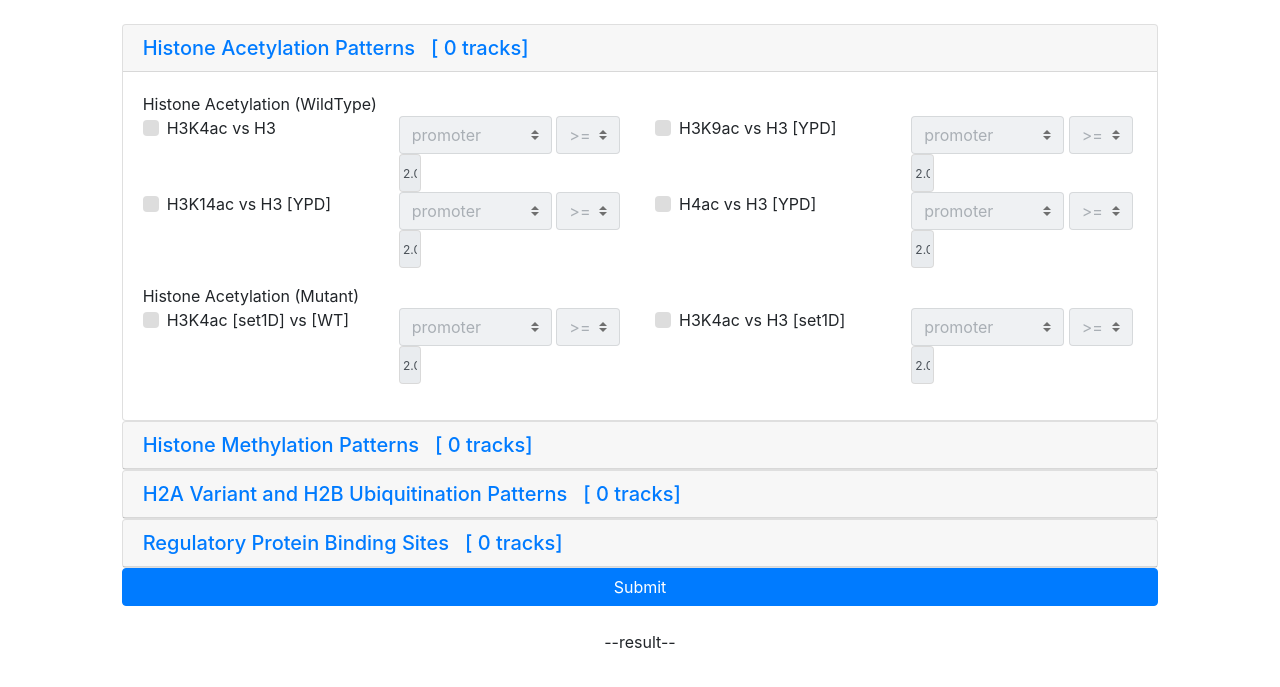
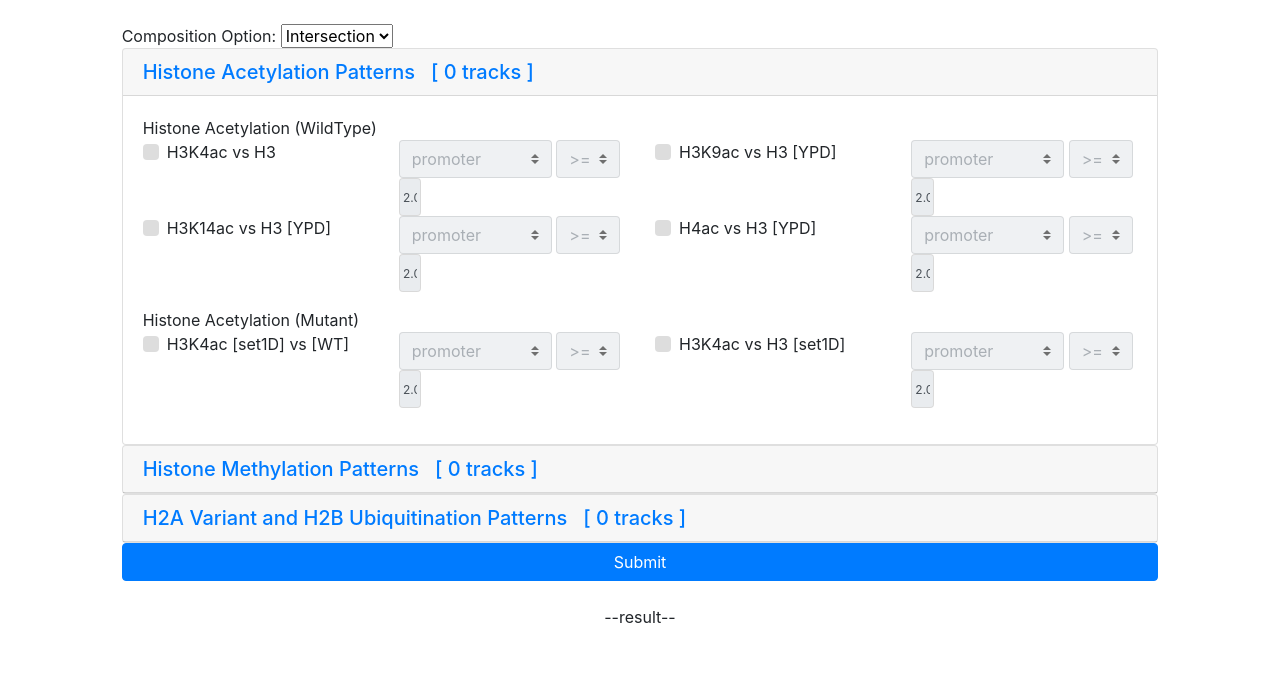
Before and after one commit to tuhaoping/YNA_filter, a Django app: page /home/ in a window 1280 px wide. Shown: the part 56-743 px from the top of the page. Run offline with Django 3.2, Linux system fonts and the light colour scheme; some libraries are stand-ins or nearby versions.

Commit message:
Composition
Add Composition select
Hide "Regulatory Protein Binding Sites"

```diff
--- a/main_result/models.py
+++ b/main_result/models.py
@@ -113,8 +113,8 @@ class FilterResult():
 				finally:
 					db.close()
 
-		print(len(self.result_gene))
-		return self.result_gene
+		# print(len(self.result_gene))
+		return self.result_gene, len(self.result_gene)
 		# try:
 		# 	db = MySQLdb.connect('localhost', 'haoping', 'a012345', 'yna_database')
 		# 	cursor = db.cursor()
--- a/main_result/templates/test.html
+++ b/main_result/templates/test.html
@@ -1,4 +1,5 @@
 <div class="table" style="border:1px solid #c5c5c5; padding:5px;">
+	<span class="float-left">The list mode displays <span class="text-danger">{{ total}}</span> results matching following filtering criteria.</span><br><br>
 	<table id="result_table">
 		<thead>
 			<th>Gene name</th>
--- a/main_result/views.py
+++ b/main_result/views.py
@@ -8,5 +8,6 @@ def result(request):
 	a = json.loads(request.POST['jdata'])
 	result = FilterResult(a)
 	# print()
-	gene_set = sorted(list(result.getResult()))
-	return render(request, 'test.html', {'gene':gene_set})
+	gene_set, total = result.getResult(request.POST['composition'])
+	gene_set = sorted(list(gene_set))
+	return render(request, 'test.html', {'gene':gene_set, 'total':total})
--- a/static/js/ajaxFilter.js
+++ b/static/js/ajaxFilter.js
@@ -38,6 +38,7 @@ $(document).ready(function(){
 	    	url:"/result/",
 	    	data:{
 	    		jdata: JSON.stringify(jdata),
+	    		composition: $("#Composition").val(),
 	    	},
 	    	type:"POST",
 	    	success:function(d){
--- a/templates/home.html
+++ b/templates/home.html
@@ -46,13 +46,18 @@
 		<div class="row">
 			<div class="col-1"></div>
 			<div class="col-10" role="tablist" id="feature_accordion">
+				Composition Option:
+				<select id="Composition">
+					<option value="intersection">Intersection</option>
+					<option value="Union">Union</option>
+				</select>
 				<!-- <form> -->
 				{% for Patterns, patterns_data in item.items %}
 					<div class="card">
 						<div class="card-header" role="tab" id="heading{{forloop.counter}}">
 				      <h5 class="mb-0">
 				        <a class="collapsed" data-toggle="collapse" href="#collapse{{forloop.counter}}" aria-expanded="false" aria-controls="collapse{{forloop.counter}}">
-						          {{ Patterns }} &nbsp;&nbsp;[ <span class="track">0</span> tracks]
+				          {{ Patterns }} &nbsp;&nbsp;[ <span class="track">0</span> tracks ]
 				        </a>
 				      </h5>
 				    </div>
--- a/yna_filter/views.py
+++ b/yna_filter/views.py
@@ -17,9 +17,9 @@ def HomePage(request):
 			'H2B Ubiquitination (WildType)':['H2BK123ub vs H2'],
 			'H2B Ubiquitination (Mutant)':['H2BK123ub vs H2 [ubp8D]', 'H2BK123ub vs H2 [ubp10D]']
 		},
-		'Regulatory Protein Binding Sites':{
-			'Regulatory Protein Binding Sites':['Ada2','Ahc1','Aor1','Arp6','Ash1','Bre1','Bre2','Chd1','Dot1','Eaf3','Elp3','Epl1','Esa1','Gcn5','Hda1','Hfi1','Hos1','Hos2','Hos3','Htz1','Ino80','Ioc2','Ioc3','Ioc4','Isw1','Isw2','Itc1','Jhd1','Jhd2','Nap1','Nhp6a','Pob3','Rad6','Rpd3','Rph1','Rsc1','Rsc2','Rsc4','Rsc8','Rsc9','Rtt109','Rvb1','Rvb2','Rxt1','Rxt2','Sas4','Set1','Set2','Sif2','Sin3','Sir2','Sir3','Snf2','Snf5','Spt16','Spt2','Spt20','Spt3','Spt6','Spt7','Spt8','Swc1','Swi3','Swr1','Taf10','Taf14','Taf5','Taf9','Ubp8','Ume6','Vps72','Yaf9','Yng1']
-		}
+		# 'Regulatory Protein Binding Sites':{
+		# 	'Regulatory Protein Binding Sites':['Ada2','Ahc1','Aor1','Arp6','Ash1','Bre1','Bre2','Chd1','Dot1','Eaf3','Elp3','Epl1','Esa1','Gcn5','Hda1','Hfi1','Hos1','Hos2','Hos3','Htz1','Ino80','Ioc2','Ioc3','Ioc4','Isw1','Isw2','Itc1','Jhd1','Jhd2','Nap1','Nhp6a','Pob3','Rad6','Rpd3','Rph1','Rsc1','Rsc2','Rsc4','Rsc8','Rsc9','Rtt109','Rvb1','Rvb2','Rxt1','Rxt2','Sas4','Set1','Set2','Sif2','Sin3','Sir2','Sir3','Snf2','Snf5','Spt16','Spt2','Spt20','Spt3','Spt6','Spt7','Spt8','Swc1','Swi3','Swr1','Taf10','Taf14','Taf5','Taf9','Ubp8','Ume6','Vps72','Yaf9','Yng1']
+		# }
 	}
 
 
```
Also changed, not shown: 1 other file. Lines whose indentation alone changed are shown as unchanged.
